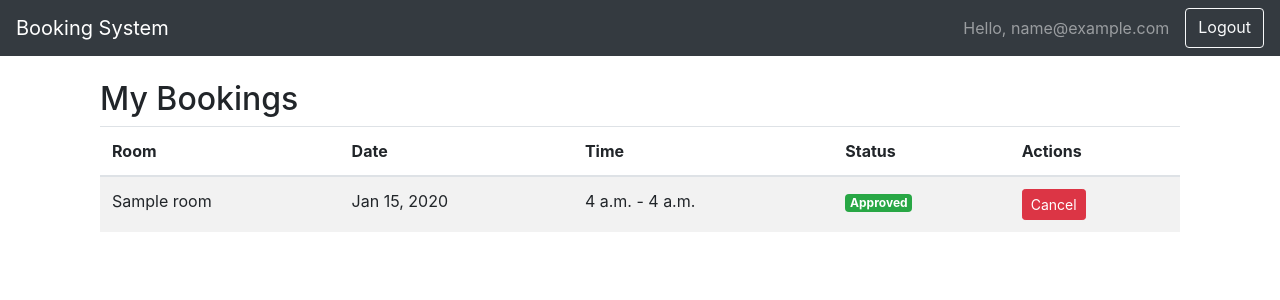
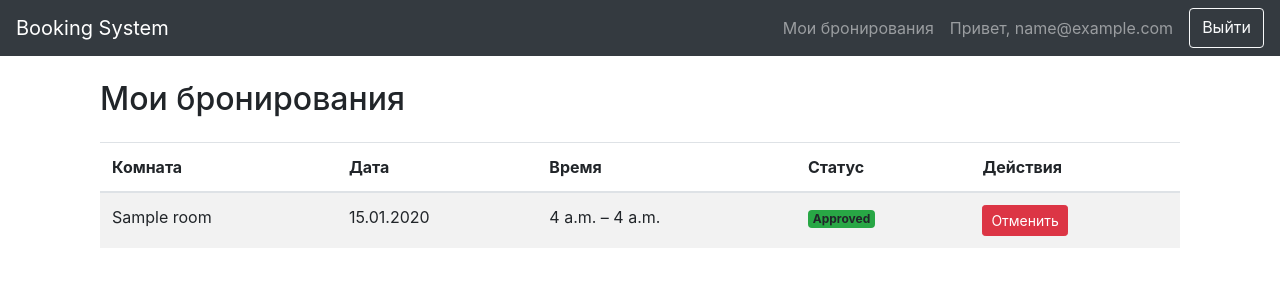
Before and after one commit to fa2fin/conference_room_booking, a Django app: page /bookings/my-bookings/ in a window 1280 px wide. Shown: the top 300 px of the page. Run offline with Django 5.2, Linux system fonts and the light colour scheme; a user stored in the database is signed in; tables that the repository leaves empty hold one stand-in row (values such as "Sample post"); some libraries are stand-ins or nearby versions.

Commit message:
Добавил возможность смотреть мои бронирования и файл readme.md

```diff
--- a/bookings/urls.py
+++ b/bookings/urls.py
@@ -6,17 +6,18 @@ from .views import (
     cancel_booking
 )
 
-app_name = 'bookings'
+app_name = 'bookings'  # Пространство имен для URL
+
 urlpatterns = [
-    # Создание бронирования
+    # Создание бронирования (URL: /bookings/create/<room_id>/)
     path('create/<int:room_id>/', create_booking, name='create'),
 
-    # Список бронирований пользователя
+    # Список бронирований пользователя (URL: /bookings/my-bookings/)
     path('my-bookings/', booking_list, name='list'),
 
-    # Детали конкретного бронирования
+    # Детали бронирования (URL: /bookings/<pk>/)
     path('<int:pk>/', booking_detail, name='detail'),
 
-    # Отмена бронирования
+    # Отмена бронирования (URL: /bookings/<pk>/cancel/)
     path('<int:pk>/cancel/', cancel_booking, name='cancel'),
 ]
--- a/bookings/views.py
+++ b/bookings/views.py
@@ -34,15 +34,23 @@ def create_booking(request, room_id):
     return render(request, 'bookings/create.html', {'form': form, 'room': room})
 
 def booking_list(request):
-    bookings = Booking.objects.filter(user=request.user)
+    bookings = Booking.objects.filter(user=request.user).order_by('-start_time')
     return render(request, 'bookings/list.html', {'bookings': bookings})
 
 def booking_detail(request, pk):
     booking = get_object_or_404(Booking, pk=pk)
     return render(request, 'bookings/detail.html', {'booking': booking})
 
+
+@login_required
 def cancel_booking(request, pk):
     booking = get_object_or_404(Booking, pk=pk)
-    if request.user == booking.user:
-        booking.delete()
+
+    # Проверка: пользователь может отменить только свои бронирования
+    if request.user != booking.user and not request.user.is_staff:
+        messages.error(request, "У вас нет прав для отмены этого бронирования.")
+        return redirect('bookings:list')
+
+    booking.delete()
+    messages.success(request, "Бронирование успешно отменено.")
     return redirect('bookings:list')
--- a/templates/base.html
+++ b/templates/base.html
@@ -1,11 +1,11 @@
 {% load static %}
 
 <!DOCTYPE html>
-<html lang="en">
+<html lang="ru">
 <head>
     <meta charset="UTF-8">
     <meta name="viewport" content="width=device-width, initial-scale=1.0">
-    <title>{% block title %}Room Booking{% endblock %}</title>
+    <title>{% block title %}Система бронирования{% endblock %}</title>
     <link rel="stylesheet" href="https://stackpath.bootstrapcdn.com/bootstrap/4.3.1/css/bootstrap.min.css">
     <link rel="stylesheet" href="{% static 'css/styles.css' %}">
 </head>
@@ -18,16 +18,17 @@
         <div class="collapse navbar-collapse" id="navbarNav">
             <div class="navbar-nav ml-auto">
                 {% if user.is_authenticated %}
-                    <span class="nav-item nav-link">Hello, {{ user.email }}</span>
-                    <a class="nav-item btn btn-outline-light ml-2" href="{% url 'logout' %}">Logout</a>
+                    <a class="nav-item nav-link" href="{% url 'bookings:list' %}">Мои бронирования</a>
+                    <span class="nav-item nav-link">Привет, {{ user.email }}</span>
+                    <a class="nav-item btn btn-outline-light ml-2" href="{% url 'logout' %}">Выйти</a>
                 {% else %}
-                    <a class="nav-item btn btn-outline-light" href="{% url 'login' %}">Login</a>
+                    <a class="nav-item btn btn-outline-light" href="{% url 'login' %}">Войти</a>
                 {% endif %}
             </div>
         </div>
     </nav>
 
-    <!-- Блок сообщений -->
+    <!-- Блок для системных сообщений -->
     <div class="container mt-3">
         {% if messages %}
             {% for message in messages %}
--- a/templates/bookings/list.html
+++ b/templates/bookings/list.html
@@ -2,33 +2,42 @@
 
 {% block content %}
 <div class="container">
-  <h2>My Bookings</h2>
+    <h2 class="my-4">Мои бронирования</h2>
     <table class="table table-striped">
         <thead>
             <tr>
-        <th>Room</th>
-        <th>Date</th>
-        <th>Time</th>
-        <th>Status</th>
-        <th>Actions</th>
+                <th>Комната</th>
+                <th>Дата</th>
+                <th>Время</th>
+                <th>Статус</th>
+                <th>Действия</th>
             </tr>
         </thead>
         <tbody>
             {% for booking in bookings %}
             <tr>
                 <td>{{ booking.room.name }}</td>
-        <td>{{ booking.start_time|date:"M d, Y" }}</td>
-        <td>{{ booking.start_time|time }} - {{ booking.end_time|time }}</td>
+                <td>{{ booking.start_time|date:"d.m.Y" }}</td>
+                <td>{{ booking.start_time|time }} – {{ booking.end_time|time }}</td>
                 <td>
-          <span class="badge badge-{{ booking.status|yesno:'success,secondary,danger' }}">
+                    <span class="badge
+                        {% if booking.status == 'approved' %}bg-success
+                        {% elif booking.status == 'rejected' %}bg-danger
+                        {% else %}bg-warning{% endif %}">
                         {{ booking.get_status_display }}
                     </span>
                 </td>
                 <td>
-          <a href="{% url 'bookings:cancel' booking.id %}"
+                    <a href="{% url 'bookings:cancel' booking.pk %}"
                        class="btn btn-sm btn-danger"
-             onclick="return confirm('Are you sure?')">Cancel</a>
+                       onclick="return confirm('Вы уверены?')">
+                        Отменить
+                    </a>
                 </td>
+            </tr>
+            {% empty %}
+            <tr>
+                <td colspan="5" class="text-center">У вас нет активных бронирований.</td>
             </tr>
             {% endfor %}
         </tbody>
```
Also changed, not shown: Readme.md (added), img.png (added), img_1.png (added), img_2.png (added), img_3.png (added), img_4.png (added), img_5.png (added), img_6.png (added). Lines whose indentation alone changed are shown as unchanged.
